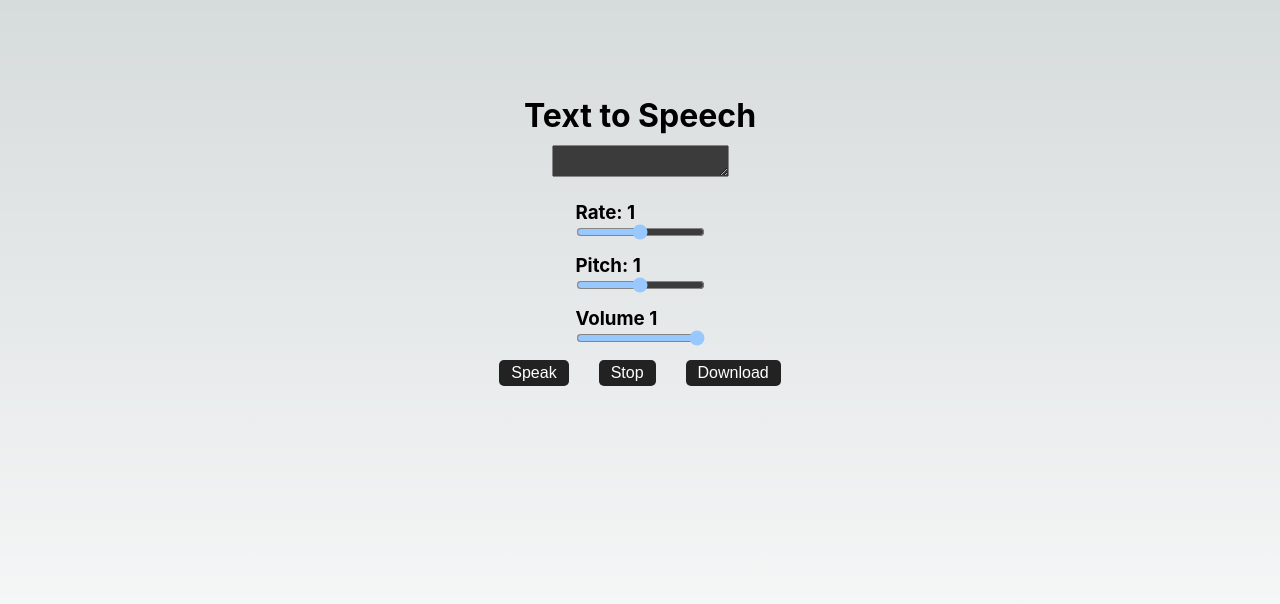
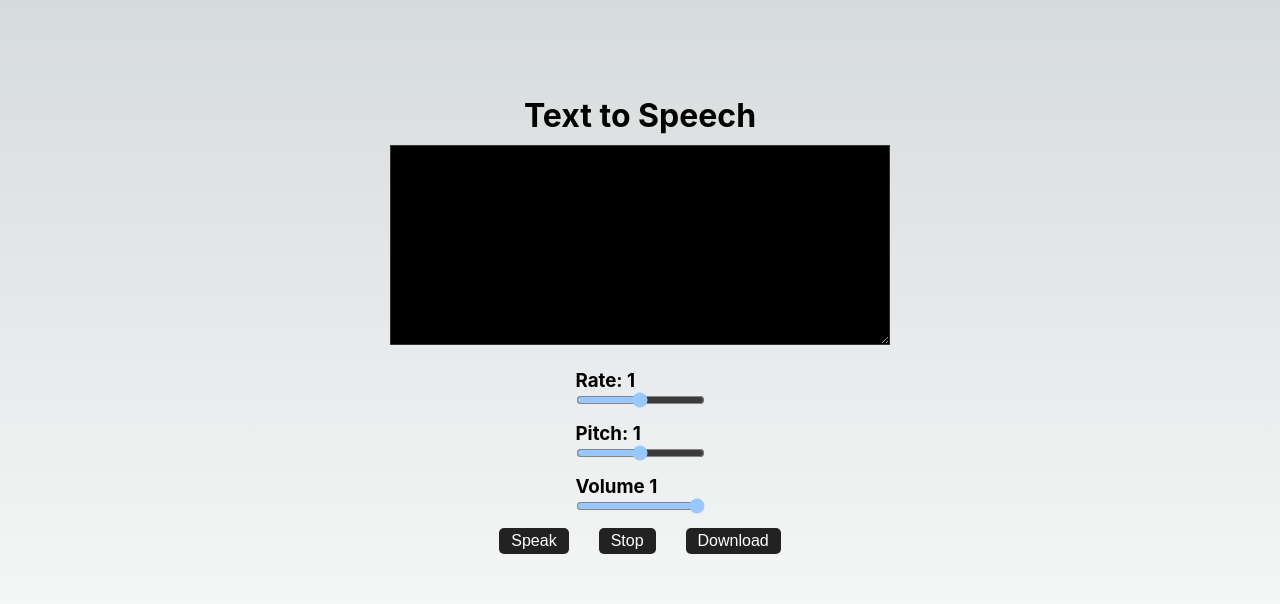
Before and after one commit to nishantrpai/tools.nishu.dev, a Next.js app: page /tts in a window 1280 px wide. Shown: the top 604 px of the page. Built offline with nearby package versions, Linux system fonts and the light colour scheme.

Commit message:
fix textarea

```diff
--- a/pages/tts.js
+++ b/pages/tts.js
@@ -219,7 +219,7 @@ export default function Home() {
           Text to Speech
         </h1>
         <div>
-          <textarea value={text} onChange={e => setText(e.target.value)}></textarea>
+          <textarea style={{ background: '#000', border: '1px solid #333', width:'500px', height: '200px' }} value={text} onChange={e => setText(e.target.value)}></textarea>
         </div>
         <div>
           {voices.length > 0 &&
```
